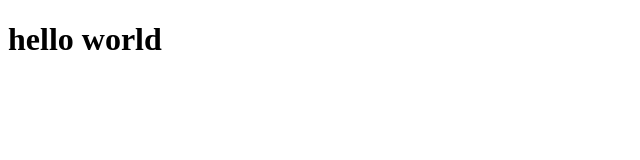
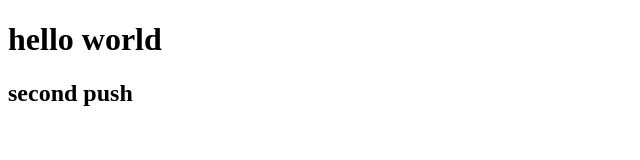
Before and after one commit to romel2014/test, a plain HTML site: page index.html in a window 1280 px wide. Shown: the whole page, without its empty margins (0-640 px from the left). Drawn offline with Linux system fonts and the light colour scheme.

Commit message:
second push

```diff
--- a/index.html
+++ b/index.html
@@ -8,5 +8,6 @@
 	</head>
 	<body>
 		<h1>hello world</h1>
+		<h2>second push</h2>
 	</body>
 </html>
```
